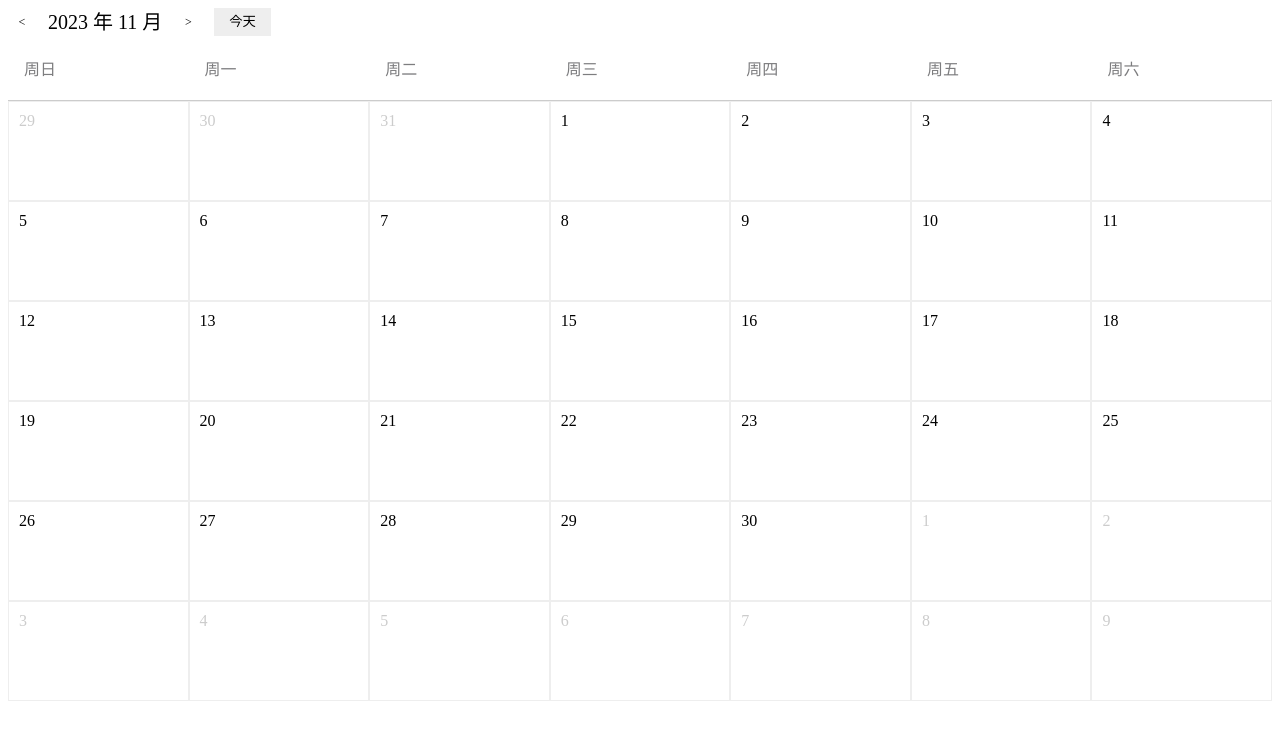
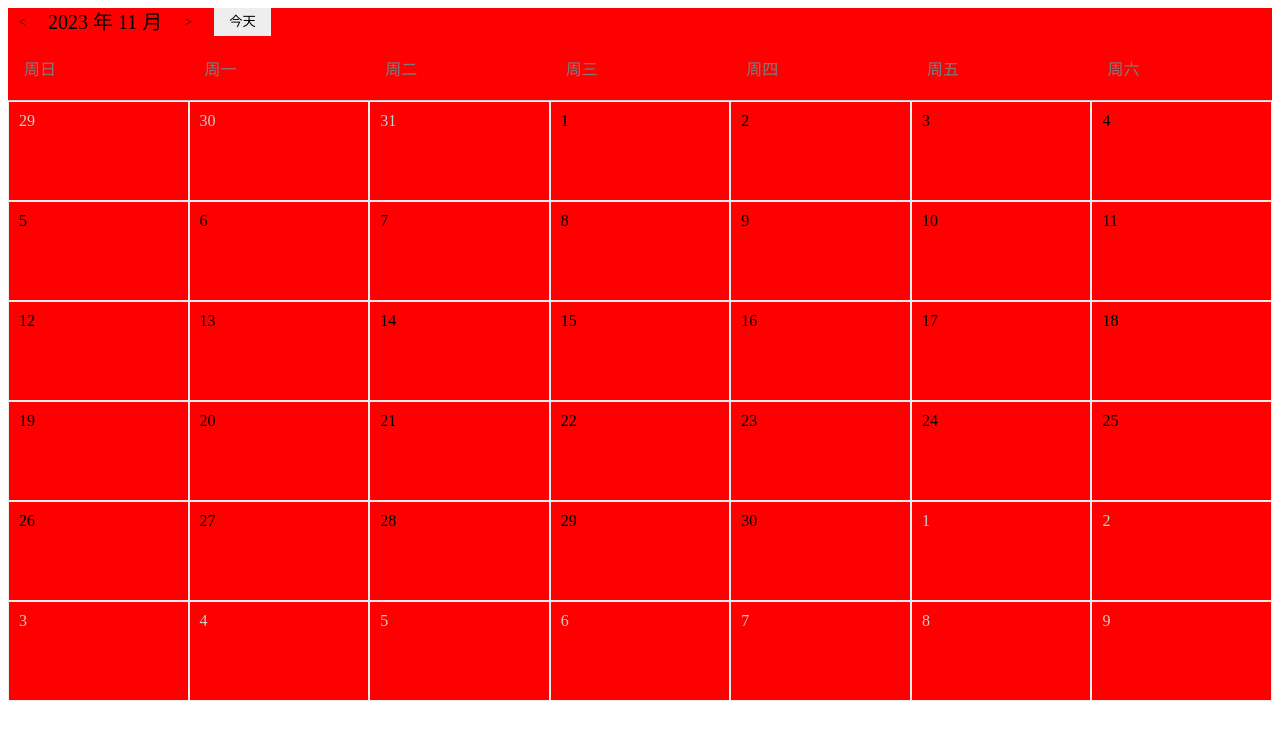
Before and after one commit to iJay/react-learn, a React (Vite) app in the folder calendar-component/: page / in a window 1280 px wide. Shown: the top 740 px of the page. Built offline with nearby package versions, Linux system fonts and the light colour scheme.

Commit message:
calendar-component-02 classname & style

```diff
--- a/calendar-component/package.json
+++ b/calendar-component/package.json
@@ -10,6 +10,7 @@
     "preview": "vite preview"
   },
   "dependencies": {
+    "classnames": "^2.5.1",
     "react": "^19.1.1",
     "react-dom": "^19.1.1",
     "sass": "^1.93.2"
--- a/calendar-component/src/App.tsx
+++ b/calendar-component/src/App.tsx
@@ -4,7 +4,7 @@ import Calendar from './Calendar'
 function App() {
   return (
     <div className="App">
-      <Calendar value={dayjs('2023-11-08')}></Calendar>
+      <Calendar value={dayjs('2023-11-08')} className="custom-calendar" style={{ backgroundColor: 'red'}}></Calendar>
     </div>
   );
 }
--- a/calendar-component/src/Calendar/MonthCalendar.tsx
+++ b/calendar-component/src/Calendar/MonthCalendar.tsx
@@ -20,7 +20,7 @@ function getAllDays(date: Dayjs) {
   const day = startDate.day()
 
 
-  // 不管这个月有多少天，我们日历都是固定 6 * 7 个日期
+  // 不管这个月有多少天，日历都是固定 6 * 7 个日期
   const daysInfo: Array<{ date: Dayjs, currentMonth: boolean }> = new Array(6 * 7)
 
   // 填充上个月的天数
--- a/calendar-component/src/Calendar/index.tsx
+++ b/calendar-component/src/Calendar/index.tsx
@@ -1,19 +1,24 @@
 import Header from './Header'
 import MonthCalendar from './MonthCalendar'
+import cs from 'classnames'
 import type { Dayjs } from 'dayjs'
 import './index.scss'
 
 export interface CalendarProps {
-  value: Dayjs
+  value: Dayjs;
+  className?: string | string[];
+  style?: React.CSSProperties;
 }
 
 function Calendar(props: CalendarProps) {
-    return (
-      <div className="calendar">
-        <Header />
-        <MonthCalendar {...props}/>
-      </div>
-    )
+  const { className, style } = props
+  const classNames = cs('calendar', className)
+  return (
+    <div className={classNames} style={style}>
+      <Header />
+      <MonthCalendar {...props}/>
+    </div>
+  )
 }
 
 export default Calendar;
```
Also changed, not shown: 1 other file (tests, documents, lock files or other folders).
